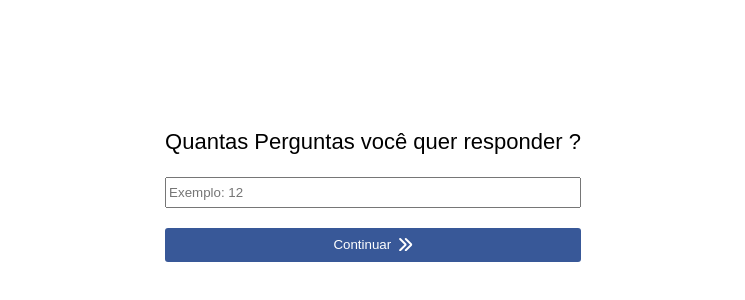
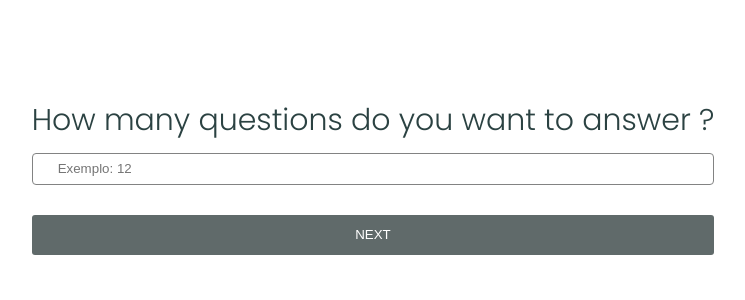
Before and after one commit to ruanvsrateira/questionary-project-js, a React (Create React App) app: page / in a window 1280 px wide. Shown: the part 224-524 px from the top of the page, without its empty margins (267-1012 px from the left). Built offline with nearby package versions, Linux system fonts and the light colour scheme.

Commit message:
Design home e continue (pronto)

```diff
--- a/package.json
+++ b/package.json
@@ -17,6 +17,7 @@
     "react-icons": "^3.11.0",
     "react-router-dom": "^6.3.0",
     "react-scripts": "5.0.0",
+    "styled-components": "^5.3.5",
     "web-vitals": "^0.2.4"
   },
   "scripts": {
--- a/public/index.html
+++ b/public/index.html
@@ -15,6 +15,9 @@
       user's mobile device or desktop. See https://developers.google.com/web/fundamentals/web-app-manifest/
     -->
     <link rel="manifest" href="%PUBLIC_URL%/manifest.json" />
+    <link rel="preconnect" href="https://fonts.googleapis.com">
+<link rel="preconnect" href="https://fonts.gstatic.com" crossorigin>
+<link href="https://fonts.googleapis.com/css2?family=Poppins:wght@200;300&display=swap" rel="stylesheet">
     <!--
       Notice the use of %PUBLIC_URL% in the tags above.
       It will be replaced with the URL of the `public` folder during the build.
--- a/src/App.js
+++ b/src/App.js
@@ -1,11 +1,13 @@
 import React from 'react';
 import { Text, Button } from '@chakra-ui/react'
 import MainRoutes from './routes';
+import GlobalStyles from './options/GlobalStyles';
 
 function App() {
   return(
     <>
       <MainRoutes />
+      <GlobalStyles />
     </>
   );
 };
--- /dev/null
+++ b/src/options/GlobalStyles.js
@@ -0,0 +1,8 @@
+import { createGlobalStyle } from "styled-components";
+
+export default createGlobalStyle`
+    * {
+        margin: 0;
+        padding: 0;
+    }
+`;
--- /dev/null
+++ b/src/pages/Continue.js
@@ -0,0 +1,57 @@
+import { useNavigate } from "react-router-dom";
+import { Flex, Button, Stack, Text }  from '@chakra-ui/react';
+import { ArrowBackIcon } from '@chakra-ui/icons';
+
+function Continue() {
+    const navigate = useNavigate();
+
+    return(
+        <>
+            <Flex
+                justify="center"
+                align="center"
+                height="100vh"
+                direction="column"
+            >
+                <Text
+                    fontSize="35px"
+                    fontFamily="Poppins"
+                    marginBottom="50px"
+                    color="#2b4242"
+                >
+                    Let's start the quiz ?
+                </Text>
+                <Stack>
+                    <Button
+                        width="200px"
+                        height="34px"
+                        background="#606a6a"
+                        border="none"
+                        borderRadius="4px"
+                        color="white"
+                        fontSize="17px"
+
+                        onClick={() => {
+                            navigate("/questionary")
+                        }}
+                    >Start</Button>
+                    <Button
+                        width="200px"
+                        height="34px"
+                        background="#fff"
+                        border="1px solid #606a6a"
+                        borderRadius="4px"
+                        color="#606a6a"
+                        fontSize="17px"
+                        leftIcon={<ArrowBackIcon />}
+                        onClick={() => {
+                            navigate("/")
+                        }}
+                    >Cancel</Button>
+                </Stack>
+            </Flex>
+        </>
+    );
+};
+
+export default Continue;
--- a/src/pages/Home.js
+++ b/src/pages/Home.js
@@ -1,5 +1,4 @@
-import { Button, ButtonGroup, Flex, Input, Text, Spinner, background } from '@chakra-ui/react';
-import { ArrowRightIcon, SpinnerIcon } from '@chakra-ui/icons';
+import { Button, Flex, Input, Text, Spinner } from '@chakra-ui/react';
 import { useContext } from 'react';
 import { QuestionsContext } from '../contexts/questions';
 import axios from 'axios';
@@ -7,15 +6,17 @@ import { useNavigate } from 'react-router-dom';
 
 function Home() {
     const navigate = useNavigate();
-    const { questions, setQuestions } = useContext(QuestionsContext);
+    const { setQuestions } = useContext(QuestionsContext);
 
     const findQuestions = () => {
+        const spinner = document.querySelector(".spinner");
+        spinner.style.display = "block"
         const inputValue = getNumberOfInput();
 
         axios.get(`https://opentdb.com/api.php?amount=${inputValue}.`)
             .then(({data}) => {
                 setQuestions(data.results);
-                navigate("/questionary");
+                navigate("/continue");
             }).catch(e => console.log(e));
 
     }
@@ -37,39 +38,59 @@ function Home() {
                 <Flex
                     justify='center'
                     direction="column"
+                    backgroundColor="#fff"
+                    borderRadius="10"
+                    boxShadow="box-shadow: rgba(0, 0, 0, 0.16) 0px 3px 6px, rgba(0, 0, 0, 0.23) 0px 3px 6px;"
                 >
                     <Text
-                        fontSize="22px"
-                        fontFamily="sans-serif"
+                        fontSize="30px"
+                        fontFamily="Poppins"
+                        color="#2b4242"
+                        marginBottom="10px"
                     >
-                        Quantas Perguntas você quer responder ?
+                        How many questions do you want to answer ?
                     </Text>
                     <Input
                         placeholder="Exemplo: 12"
-                        height="25px"
+                        height="30px"
+                        paddingLeft="25px"
+                        borderRadius="4"
                         id='number-questions'
+                        border="1px solid #828383"
+                        type="number"
+
+                        _focus={{
+                            boxShadow: "0 0 0 0",
+                            outline: "0",
+                        }}
                     />
                     <Button
                         colorScheme='blue'
-                        background="#385898"
+                        background="#606a6a"
                         color="white"
-                        height='34px'
-                        mt="20px"
+                        height='40px'
+                        mt="30px"
                         border='none'
                         borderRadius="3px"
                         variant="outline"
                         cursor="pointer"
-                        rightIcon={<ArrowRightIcon/>}
+                        className="buttonNext"
                         onClick={findQuestions}
 
                         _hover={{
-                            background: "white",
-                            border: "1px solid #385898",
-                            color: "#385898",
-                            transition: "800ms"
+                            background: "#444c4c",
+                            transition: "300ms"
                         }}
                     >
-                        Continuar
+                        NEXT
+                        <Spinner
+                            width="20px"
+                            height="20px"
+                            ml="15px"
+                            display="none"
+                            color="#fff"
+                        className="spinner"
+                        />
                     </Button>
                 </Flex>
             </Flex>
--- a/src/pages/Questionary.js
+++ b/src/pages/Questionary.js
@@ -1,3 +1,4 @@
+import { Box, Text } from "@chakra-ui/react";
 import { useContext } from "react";
 import {
     QuestionsContext
@@ -8,8 +9,20 @@ function Questionary() {
 
     return(
         <>
-            <h1>Questionary</h1>
-            {questions.map(question => <span>{question.category}</span>)}
+            <Box
+                width="60%"
+                height="100vh"
+                margin="auto"
+                background=""
+            >
+                <Text
+                    fontSize="30px"
+                >
+                    Quantos anos vc tem quando soube que era uma pessoa ?
+                </Text>
+
+
+            </Box>
         </>
     );
 }
--- a/src/routes.js
+++ b/src/routes.js
@@ -3,12 +3,14 @@ import { Routes, Route } from 'react-router-dom';
 import Home from './pages/Home';
 import QuestionsProvider from './contexts/questions';
 import Questionary from './pages/Questionary';
+import Continue from './pages/Continue';
 
 function MainRoutes() {
     return(
         <QuestionsProvider>
             <Routes>
                 <Route path="/" element={<Home />}/>
+                <Route path="/continue" element={<Continue />} />
                 <Route path="/questionary" element={<Questionary />} />
             </Routes>
         </QuestionsProvider>
```
Also changed, not shown: 1 other file (tests, documents, lock files or other folders).
